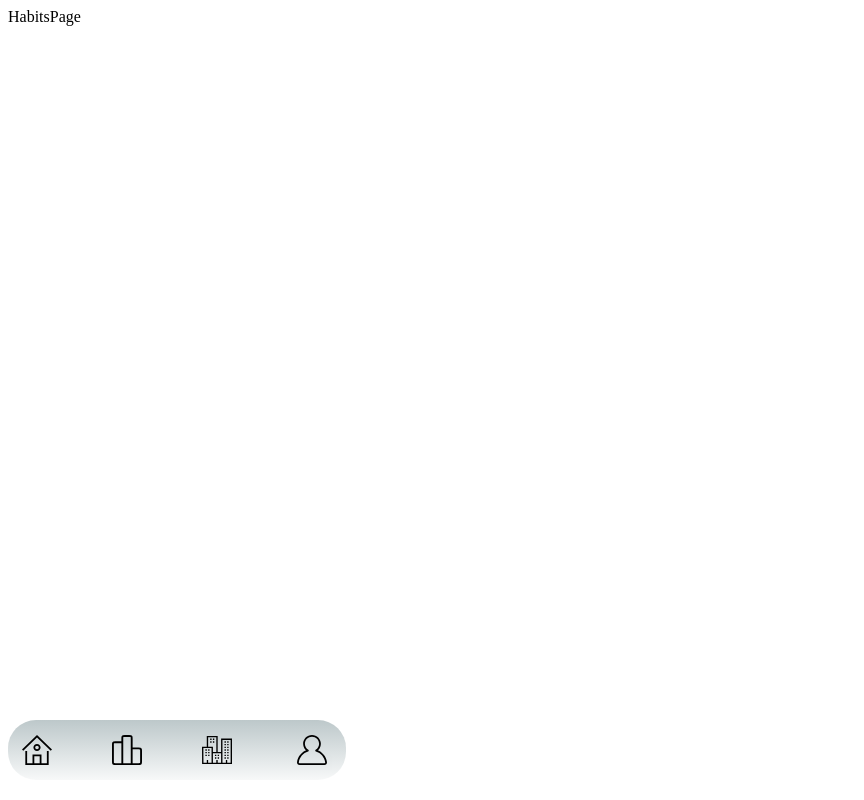
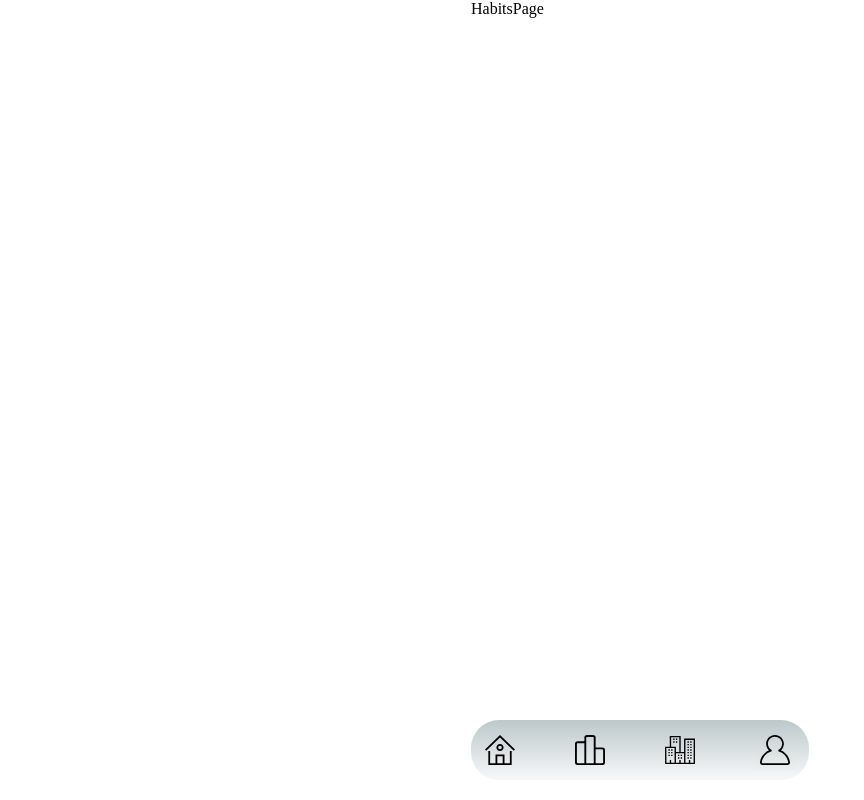
Before and after one commit to SV0L04ch/AI-Powered-Habit-Tracker-mobile-app, a React (Vite) app: page /habits in a window 1280 px wide. Shown: the whole page, without its empty margins (0-864 px from the left). Built offline with nearby package versions, Linux system fonts and the light colour scheme.

Commit message:
style: style for container

```diff
--- a/src/styles/main.scss
+++ b/src/styles/main.scss
@@ -0,0 +1,10 @@
+*{
+    margin: 0;
+    padding: 0;
+    box-sizing: border-box;
+}
+
+.container{
+    width: 338px;
+    margin: 0 auto;
+}
```
